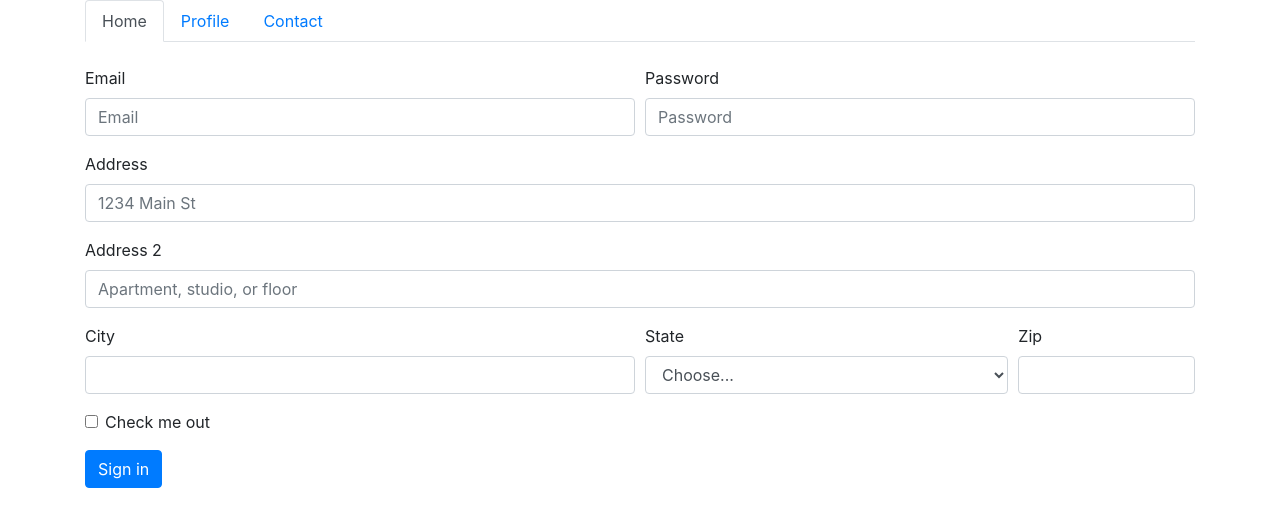
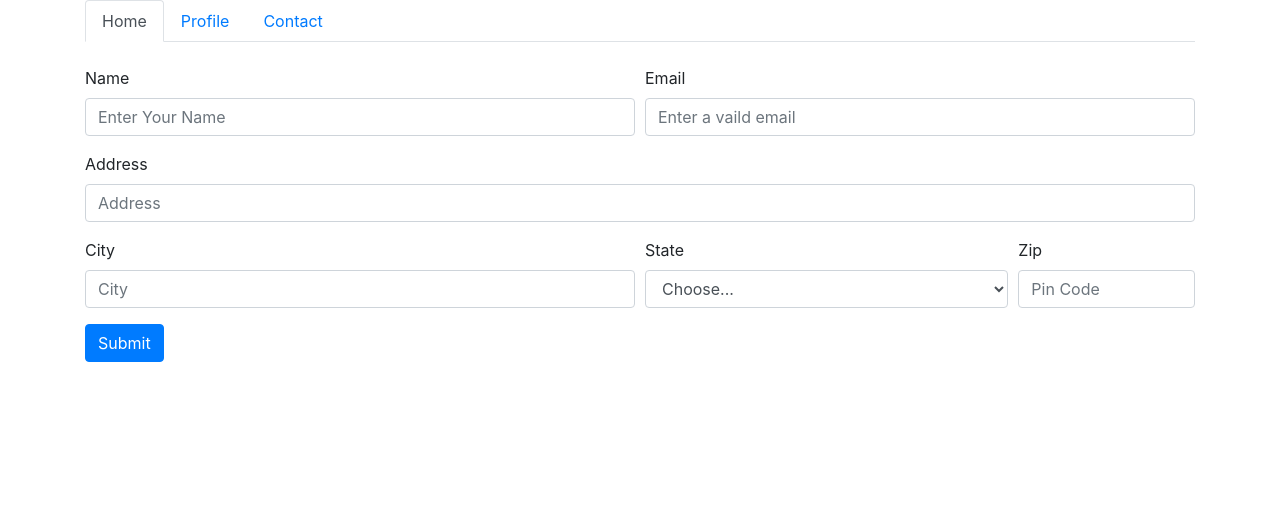
Before and after one commit to Nile102/testproject, a plain HTML site: page index.html in a window 1280 px wide. Drawn offline with nearby package versions, Linux system fonts and the light colour scheme.

Commit message:
Minor Change

```diff
--- a/index.html
+++ b/index.html
@@ -40,48 +40,39 @@
         <form class="mt-4">
           <div class="form-row">
             <div class="form-group col-md-6">
-              <label for="inputEmail4">Email</label>
-              <input type="email" class="form-control" id="inputEmail4" placeholder="Email">
+              <label for="name">Name</label>
+              <input type="text" class="form-control" placeholder="Enter Your Name">
             </div>
             <div class="form-group col-md-6">
-              <label for="inputPassword4">Password</label>
-              <input type="password" class="form-control" id="inputPassword4" placeholder="Password">
+              <label for="email">Email</label>
+              <input type="email" class="form-control" placeholder="Enter a vaild email">
             </div>
           </div>
           <div class="form-group">
-            <label for="inputAddress">Address</label>
-            <input type="text" class="form-control" id="inputAddress" placeholder="1234 Main St">
-          </div>
-          <div class="form-group">
-            <label for="inputAddress2">Address 2</label>
-            <input type="text" class="form-control" id="inputAddress2" placeholder="Apartment, studio, or floor">
+            <label for="address">Address</label>
+            <input type="text" class="form-control" placeholder="Address">
           </div>
           <div class="form-row">
             <div class="form-group col-md-6">
-              <label for="inputCity">City</label>
-              <input type="text" class="form-control" id="inputCity">
+              <label for="City">City</label>
+              <input type="text" class="form-control" placeholder="City">
             </div>
             <div class="form-group col-md-4">
-              <label for="inputState">State</label>
-              <select id="inputState" class="form-control">
+              <label for="state">State</label>
+              <select class="form-control">
                 <option selected>Choose...</option>
-                <option>...</option>
+                <option>Madhya Pradesh</option>
+                <option>Dehli</option>
+                <option>Gujrat</option>
+                <option>Rajsthan</option>
               </select>
             </div>
             <div class="form-group col-md-2">
-              <label for="inputZip">Zip</label>
-              <input type="text" class="form-control" id="inputZip">
+              <label for="zip">Zip</label>
+              <input type="text" class="form-control" placeholder="Pin Code">
             </div>
           </div>
-          <div class="form-group">
-            <div class="form-check">
-              <input class="form-check-input" type="checkbox" id="gridCheck">
-              <label class="form-check-label" for="gridCheck">
-                Check me out
-              </label>
-            </div>
-          </div>
-          <button type="submit" class="btn btn-primary">Sign in</button>
+          <button type="submit" class="btn btn-primary">Submit</button>
         </form>
         <!-- Form End -->
       </div>
```
